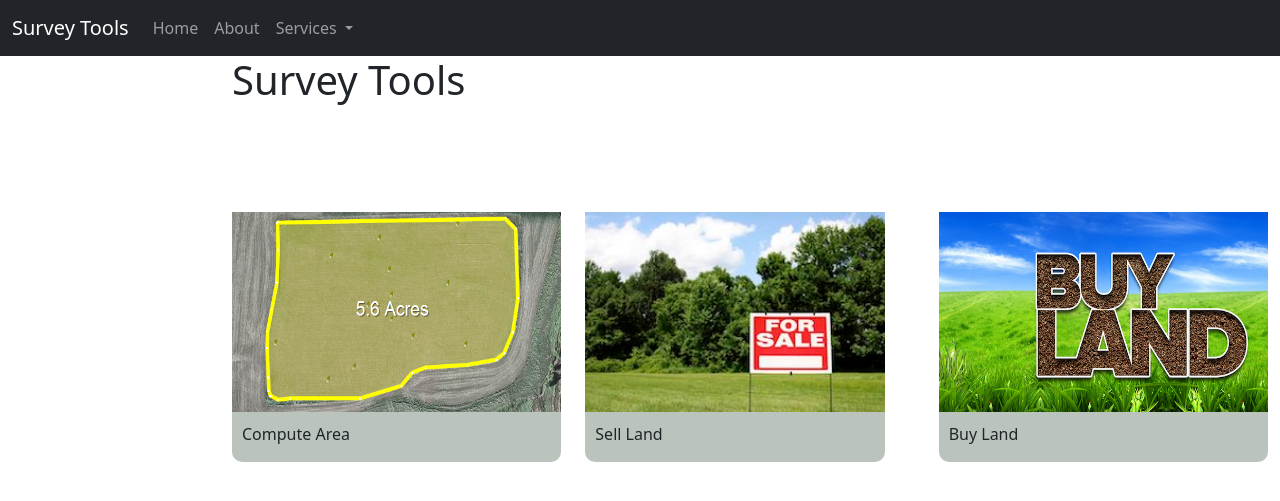
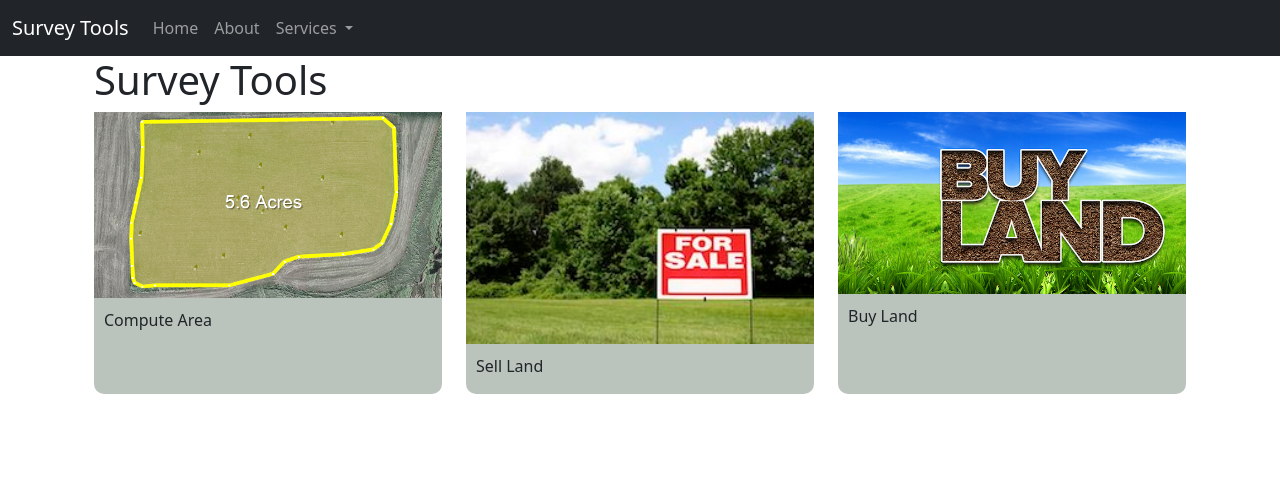
Before and after one commit to ngenovictor/surveycomputations, a Django app: page / in a window 1280 px wide. Shown: the top 501 px of the page. Run offline with Django 4.2, Linux system fonts and the light colour scheme; some libraries are stand-ins or nearby versions.

Commit message:
style the home page

```diff
--- a/app/templates/index.html
+++ b/app/templates/index.html
@@ -1,24 +1,27 @@
 {% extends "base.html" %}
 {% load static %}
+{% block additional-styles %}
+<link rel="stylesheet" href="{% static 'css/home.css' %}">
+{% endblock additional-styles %}
 {% block content %}
-<div class="content" id="home-content">
+<div class="container">
   <div class="row">
     <h1>Survey Tools</h1>
   </div>
-  <div class="row" id="services-content">
-    <div class="col-md-4">
+  <div class="row row-cols-3">
+    <div class="col">
       <a href="#">
         <img src="{% static 'img/calculating-acreage.png' %}" alt="" class="service-image">
         <p>Compute Area</p>
       </a>
     </div>
-    <div class="col-md-4">
+    <div class="col">
       <a href="#">
         <img src="{% static 'img/for-sale.jpg' %}" alt="" class="service-image">
         <p>Sell Land</p>
       </a>
     </div>
-    <div class="col-md-4">
+    <div class="col">
       <a href="#">
         <img src="{% static 'img/buy-land-now.jpg' %}" alt="" class="service-image">
         <p>Buy Land</p>
--- /dev/null
+++ b/static/our_static/css/home.css
@@ -0,0 +1,22 @@
+.col > a{
+    display: inline-block;
+    width: 100%;
+    height: 100%;
+    background-color: #0b2e1348;
+    border-radius: 0 0 10px 10px;
+    text-decoration: None;
+    color: inherit;
+}
+
+.col > a:hover{
+    font-size: larger;
+}
+
+.col > a > p{
+    padding: 10px 10px 0 10px;
+}
+
+a > img{
+    width: 100%;
+
+}
```
